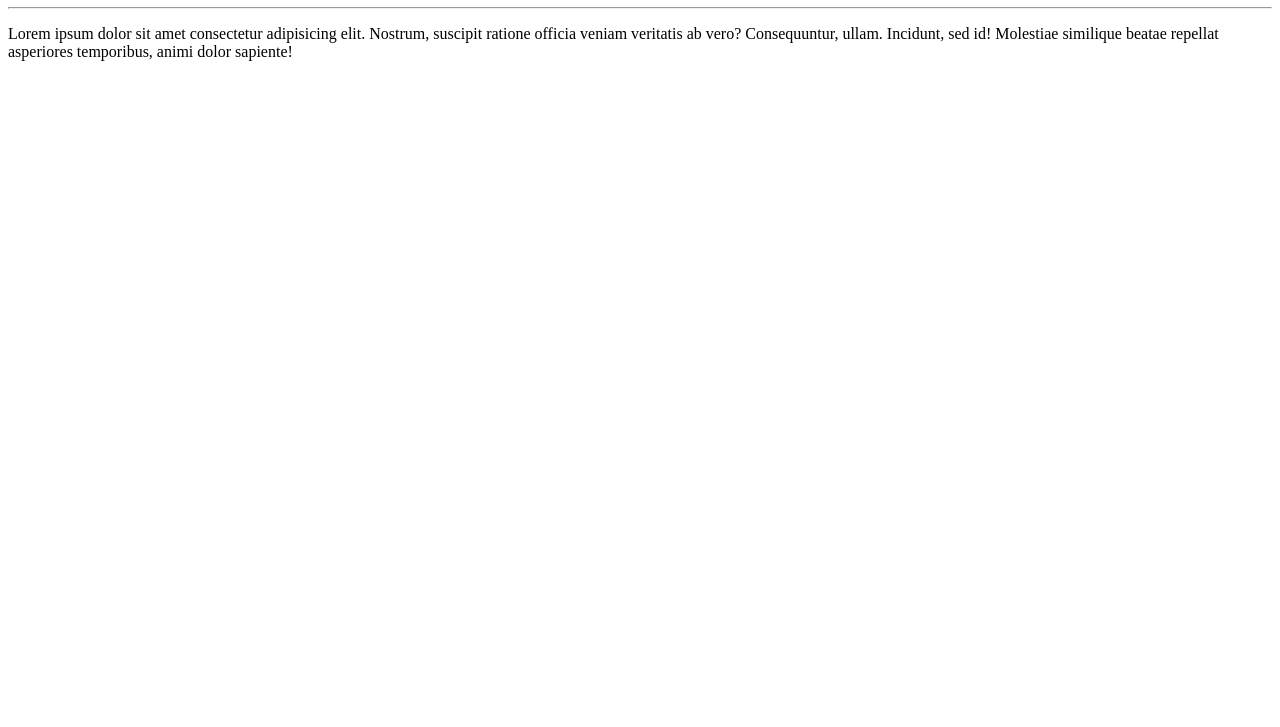
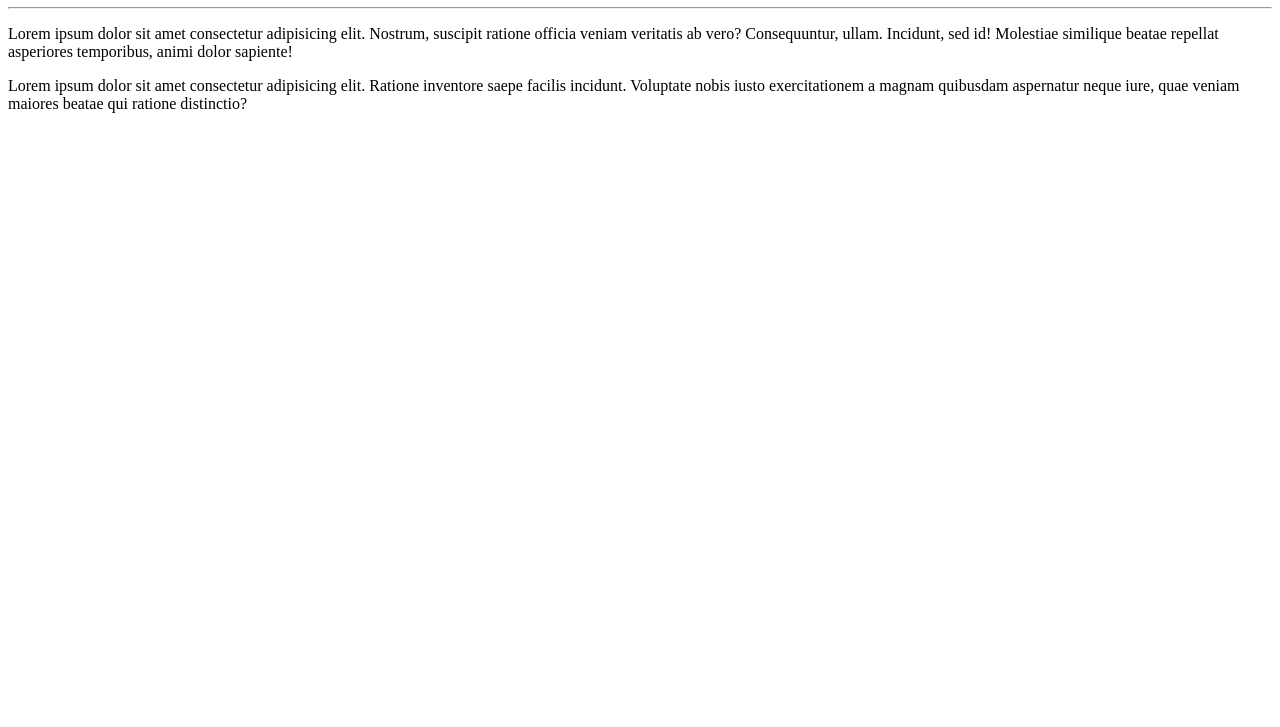
Before and after one commit to VitorHugoBritoFerreiradaSilva/OlaMundo, a plain HTML site: page site-exemplo/index.html in a window 1280 px wide. Shown: the part 73-800 px from the top of the page. Drawn offline with Linux system fonts and the light colour scheme.

Commit message:
adicionei um parágrafo

```diff
--- a/site-exemplo/index.html
+++ b/site-exemplo/index.html
@@ -9,5 +9,6 @@
     <h1>Olá, Mundo!</h1>
     <hr>
     <p>Lorem ipsum dolor sit amet consectetur adipisicing elit. Nostrum, suscipit ratione officia veniam veritatis ab vero? Consequuntur, ullam. Incidunt, sed id! Molestiae similique beatae repellat asperiores temporibus, animi dolor sapiente!</p>
+    <p>Lorem ipsum dolor sit amet consectetur adipisicing elit. Ratione inventore saepe facilis incidunt. Voluptate nobis iusto exercitationem a magnam quibusdam aspernatur neque iure, quae veniam maiores beatae qui ratione distinctio?</p>
 </body>
 </html>
```
